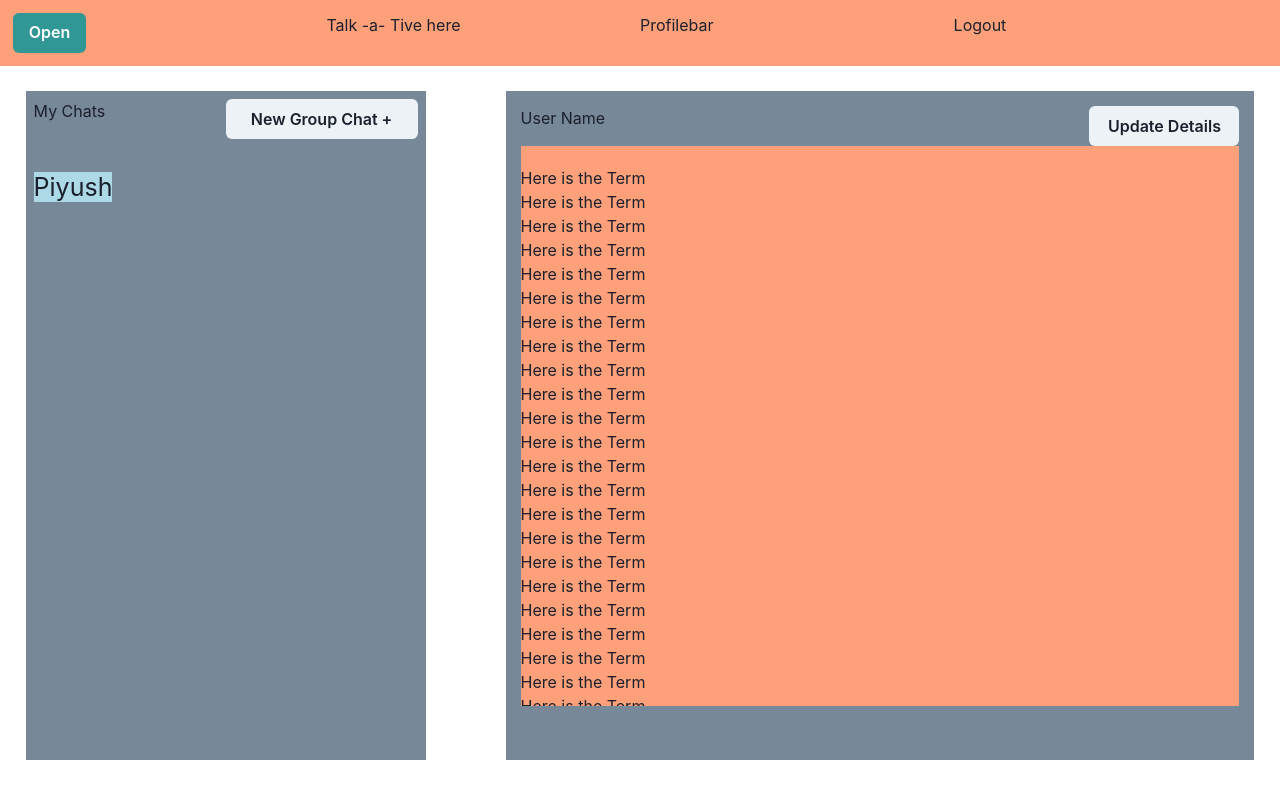
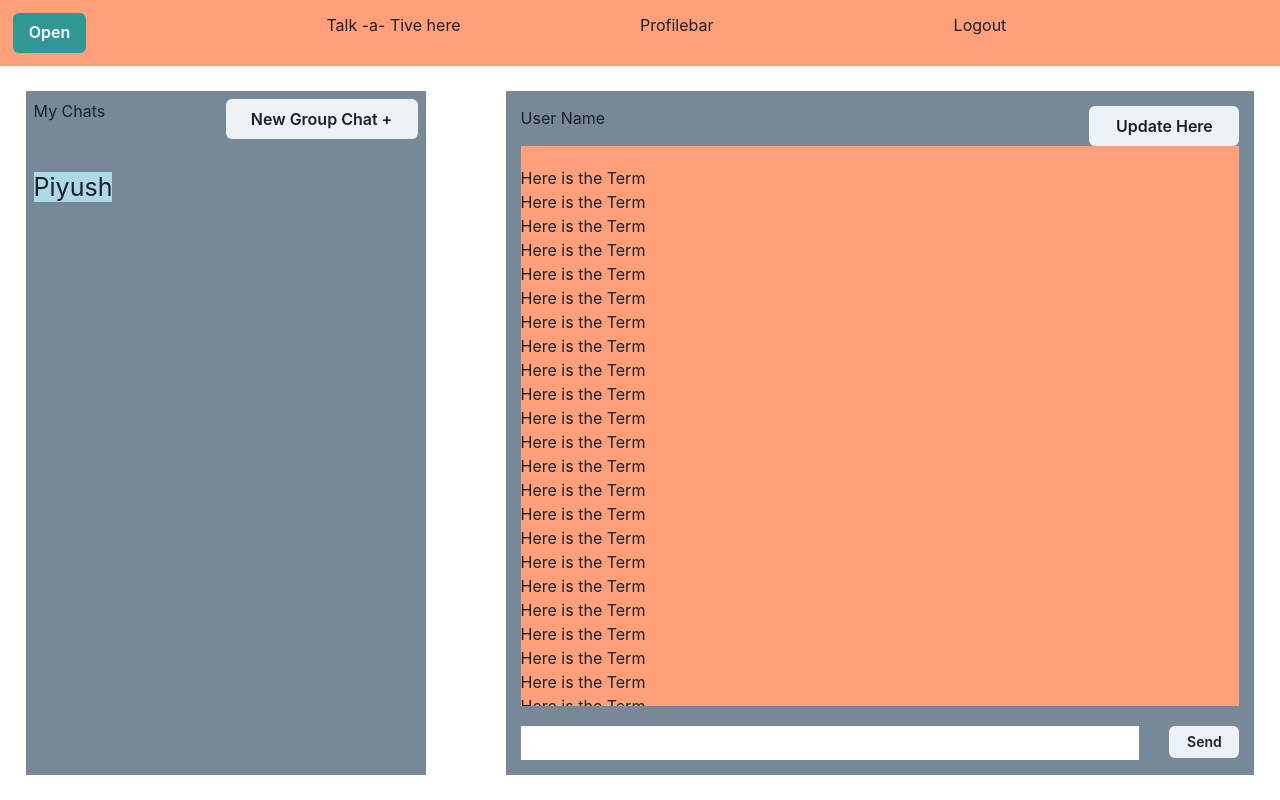
Before and after one commit to sarb001/Whatsapp-Clone, a React (Create React App) app in the folder frontend/frontend-part/: page /chat in a window 1280 px wide. Built offline with nearby package versions, Linux system fonts and the light colour scheme.

Commit message:
UI Updated

```diff
--- a/frontend/frontend-part/src/Components/Chatbox.js
+++ b/frontend/frontend-part/src/Components/Chatbox.js
@@ -1,12 +1,15 @@
 import { Button } from '@chakra-ui/react'
 import React from 'react';
+import GroupChatmodel from './GroupChatmodel';
+
+
 
 const Chatbox = () => {
   return (
     <div>
           <div className = "top-side" style = {{display:'grid',gridTemplateColumns:'1fr 1fr'}}>
             <span> My Chats  </span>
-            <Button> New Group Chat + </Button>
+              <GroupChatmodel />
           </div>
           <div className = "users-display" style = {{paddingTop:'30px'}}>
              <div className = "user-count">
--- /dev/null
+++ b/frontend/frontend-part/src/Components/GroupChatmodel.js
@@ -0,0 +1,44 @@
+import React from 'react';
+
+import {
+    Modal,
+    ModalOverlay,
+    ModalContent,
+    ModalHeader,
+    ModalFooter,
+    ModalBody,
+    ModalCloseButton,
+    Button,
+    useDisclosure,
+    Input,
+    Box,
+  } from '@chakra-ui/react'
+
+const GroupChatmodel = () => {
+    const { isOpen, onOpen, onClose } = useDisclosure();
+  return (
+    <>
+      <Button onClick = {onOpen}> New Group Chat + </Button>
+            <Modal isOpen={isOpen} onClose={onClose}>
+                <ModalOverlay />
+                <ModalContent>
+                  <ModalHeader> Create Group Chat  </ModalHeader>
+                  <ModalCloseButton />
+                        <ModalBody>
+                          <Box>
+                            <span style = {{display:'grid',gridTemplateRows:'1fr 1fr',rowGap:'30px'}}>
+                                <span> <Input type = "text" placeholder = 'Chat Name' />  </span>
+                                <span> <Input type = "text" placeholder = 'Add Users e.g John,Arena' />  </span>
+                            </span>
+                          </Box>
+                        </ModalBody>
+                  <ModalFooter>
+                        <Button colorScheme='blue' mr={3} >   Create Chat    </Button>
+                </ModalFooter>
+                </ModalContent>
+            </Modal>
+    </>
+  )
+}
+
+export default GroupChatmodel
--- a/frontend/frontend-part/src/Components/Mychats.js
+++ b/frontend/frontend-part/src/Components/Mychats.js
@@ -1,13 +1,15 @@
 import { Button } from '@chakra-ui/react';
 import React from 'react';
+import UpdateGroupmodel from './UpdateGroupmodel';
 
 const Mychats = () => {
+
   return (
     <div>
        <div className = "display-name" style = {{display:'grid',
        gridTemplateColumns:'1fr 150px'}}>
            <h1>   User Name  </h1>
-          <Button> Update Details </Button>
+            <UpdateGroupmodel />
        </div>
         <div className = "chat-area" style = {{backgroundColor:'lightsalmon',height:'70vh',paddingTop:'20px',display:'grid',overflow:'scroll'}}>
             <span> Here is the Term </span>
@@ -45,6 +47,10 @@ const Mychats = () => {
             <span> Here is the Term </span>
             <span> Here is the Term </span>
         </div>
+        <div className="send-button" style = {{paddingTop:'20px',display:'grid',gridTemplateColumns:'1fr 70px',columnGap:'30px'}}>
+              <span > <input type = "text" style = {{width:'100%',padding:'5px'}}/> </span>
+              <Button olorScheme='teal' size='sm'> Send </Button>
+        </div>
     </div>
   )
 }
--- a/frontend/frontend-part/src/Components/NewDrawer.js
+++ b/frontend/frontend-part/src/Components/NewDrawer.js
@@ -32,13 +32,6 @@ const NewDrawer = () => {
           <DrawerBody>
             <Input  placeholder='Type here...' />
           </DrawerBody>
-
-          <DrawerFooter>
-            <Button variant='outline' mr={3} onClick={onClose}>
-              Cancel
-            </Button>
-            <Button colorScheme='blue'>Save</Button>
-          </DrawerFooter>
         </DrawerContent>
        </Drawer>
     </div>
--- /dev/null
+++ b/frontend/frontend-part/src/Components/UpdateGroupmodel.js
@@ -0,0 +1,44 @@
+
+import React from 'react';
+
+import {
+    Modal,
+    ModalOverlay,
+    ModalContent,
+    ModalHeader,
+    ModalFooter,
+    ModalBody,
+    ModalCloseButton,
+    Button,
+    useDisclosure,
+    Box,
+    Input,
+  } from '@chakra-ui/react'
+
+const UpdateGroupmodel = () => {
+    const { isOpen, onOpen, onClose } = useDisclosure();
+  return (
+    <>
+      <Button onClick={onOpen}>  Update Here  </Button>
+            <Modal isOpen={isOpen} onClose={onClose}>
+                <ModalOverlay />
+                <ModalContent>
+                  <ModalHeader> Modal Title </ModalHeader>
+                  <ModalCloseButton />
+                        <ModalBody>
+                          <Box>
+                             <Input type = "text"  placeholder = 'Chat Name' />
+                             <Button colorScheme = 'blue' mr={3} > Update </Button>
+                             <Input type = "text"  placeholder = 'Add User to Group' />
+                          </Box>
+                        </ModalBody>
+                  <ModalFooter>
+                             <Button colorScheme='red' mr={3} > Leave Group  </Button>
+                </ModalFooter>
+                </ModalContent>
+            </Modal>
+    </>
+  )
+}
+
+export default UpdateGroupmodel
```
